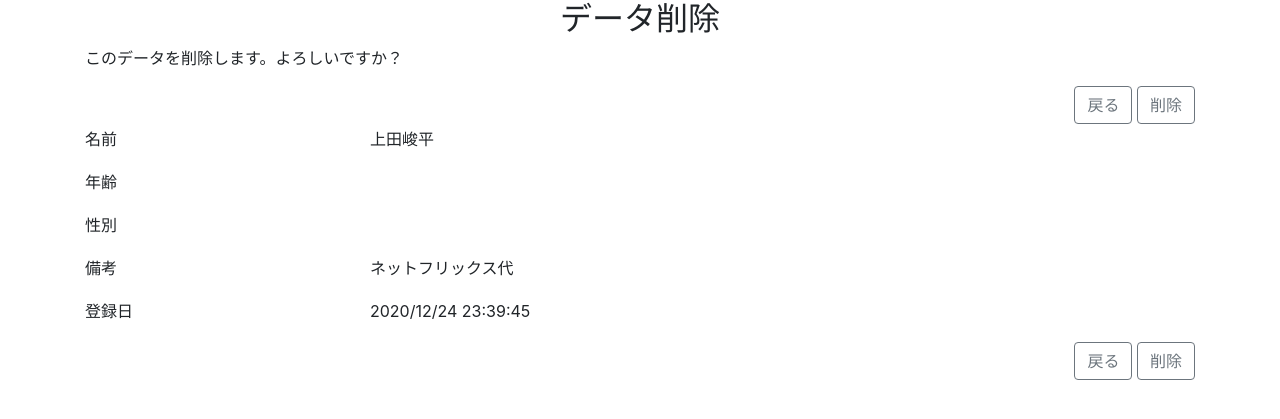
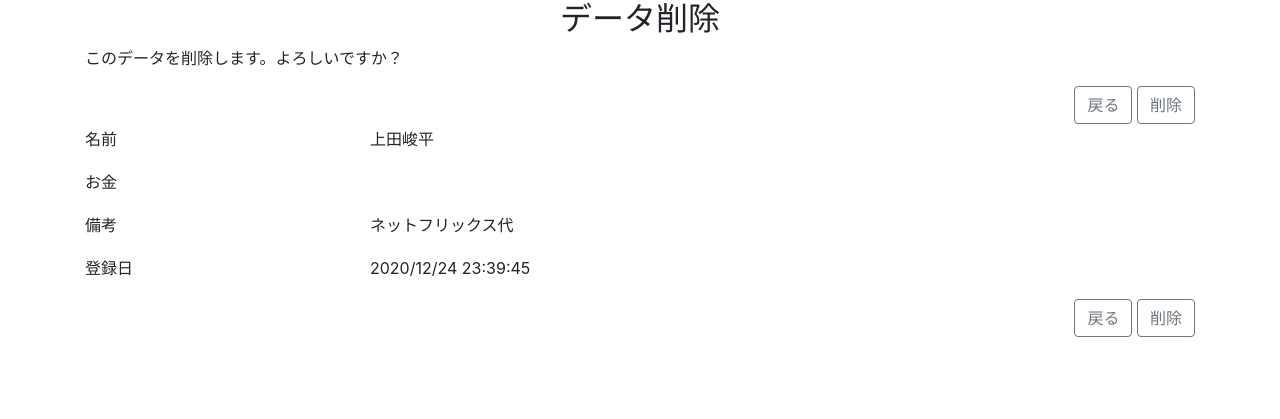
Before and after one commit to TeppeiKusuhara/shakkin, a Django app: page /detete/1 in a window 1280 px wide. Shown: the part 56-475 px from the top of the page. Run offline with Django 3.2, Linux system fonts and the light colour scheme; a user stored in the database is signed in; data comes from the database, SQL or seed files in the repository; both versions use the stored data as it was after the commit; some libraries are stand-ins or nearby versions.

Commit message:
chenged a app

```diff
--- a/app/templates/app/item_card.html
+++ b/app/templates/app/item_card.html
@@ -8,18 +8,10 @@
 </div>
 <div class="row">
     <div class="col-3">
-        <p>年齢</p>
+        <p>お金</p>
     </div>
     <div class="col-9">
         <p>{{ item.age }}</p>
-    </div>
-</div>
-<div class="row">
-    <div class="col-3">
-        <p>性別</p>
-    </div>
-    <div class="col-9">
-        <p>{{ item.get_sex_display }}</p>
     </div>
 </div>
 <div class="row">
--- a/app/urls.py
+++ b/app/urls.py
@@ -5,7 +5,7 @@ from .views import ItemFilterView, ItemDetailView, ItemCreateView, ItemUpdateVie
 urlpatterns = [
     path("", ItemFilterView.as_view(), name="index"),
     path("detail/<int:pk>/", ItemDetailView.as_view(), name="detail"),
-    path("create/", ItemCreateView.as_view(), name="detail"),
+    path("create/", ItemCreateView.as_view(), name="create"),
     path("update/<int:pk>", ItemUpdateView.as_view(), name="update"),
     path("detete/<int:pk>", ItemDeleteView.as_view(), name="delete"),
 ]
```
Also changed, not shown: db.sqlite3.
